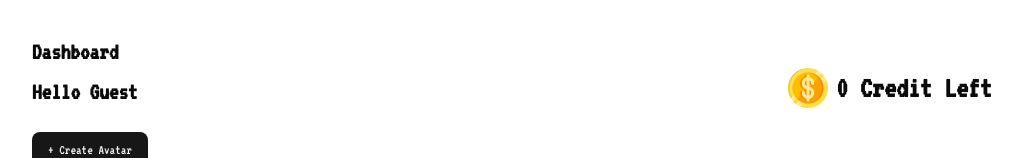
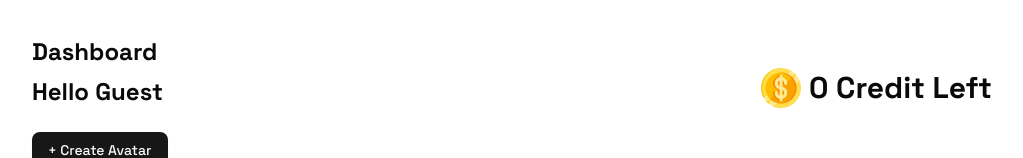
Before and after one commit to Smith-S-S/Ai-Profile-Pic-Generator, a Next.js app: page /dashboard in a window 1280 px wide. Shown: the part 147-305 px from the top of the page, without its empty margins (128-1151 px from the left). Built offline with nearby package versions, Linux system fonts and the light colour scheme; no server answers.

Commit message:
added credit for new users

```diff
--- a/app/api/ai-logo-model/route.tsx
+++ b/app/api/ai-logo-model/route.tsx
@@ -66,7 +66,7 @@ export async function POST(request: Request) {
 
     if (userCredit) {
       // Deduct user credits or perform any other logic
-      await updateDoc(doc(db, 'users', email), { credit: userCredit - 1 });
+      await updateDoc(doc(db, 'users', email), { credits: userCredit - 1 });
     }
 
     } else {
--- a/app/api/users/route.jsx
+++ b/app/api/users/route.jsx
@@ -15,10 +15,12 @@ export async function POST(request) {
             return NextResponse.json(docsnap.data())
             }
         else{
-            // insert user data
+            // insert user data with default credits
+            const defaultCredits = parseInt(process.env.DEFAULT_USER_CREDITS) || 5;
             const data = {
                 email: userEmail,
-                name: userName
+                name: userName,
+                credits: defaultCredits
             }
             await setDoc(doc(db, "users", userEmail), {
                 ...data,
--- a/app/dashboard/_component/Info.jsx
+++ b/app/dashboard/_component/Info.jsx
@@ -8,7 +8,7 @@ import { Button } from "@/components/ui/button";
 import Link from "next/link";
 
 function Info() {
-  const { userDetail, setUserDetail } = useContext(UserDetailContext);
+  const { userDetails, setUserDetails } = useContext(UserDetailContext);
   const [hasMounted, setHasMounted] = useState(false);
 
   useEffect(() => {
@@ -17,28 +17,28 @@ function Info() {
 
   useEffect(() => {
     const fetchUser = async () => {
-      if (!userDetail?.email) return;
-      const docRef = doc(db, "users", userDetail.email);
+      if (!userDetails?.email) return;
+      const docRef = doc(db, "users", userDetails.email);
       const docSnap = await getDoc(docRef);
 
       if (docSnap.exists()) {
-        setUserDetail(docSnap.data()); // overwrite with Firestore data
+        setUserDetails(docSnap.data()); // overwrite with Firestore data
       }
     };
 
     fetchUser();
-  }, [userDetail?.email]);
+  }, [userDetails?.email]);
 
   return (
     <div>
       <h2 className="font-bold text-2xl">Dashboard</h2>
       <div className="flex justify-between items-center">
           <div>
-            <h2 className="font-bold text-2xl mt-2">Hello {hasMounted ? userDetail?.name || "Guest" : ""}</h2>
+            <h2 className="font-bold text-2xl mt-2">Hello {hasMounted ? userDetails?.name || "Guest" : ""}</h2>
           </div>
         <div className="flex items-center gap-2">
           <Image src={"/dollar.png"} alt="coin" width={40} height={40} />
-          <h2 className="font-bold text-3xl">{userDetail?.credits ?? 0} Credit Left</h2>
+          <h2 className="font-bold text-3xl">{userDetails?.credits ?? 0} Credit Left</h2>
         </div>
       </div>
         <div className="flex justify-between items-center mt-6">
--- a/app/dashboard/_component/LogoList.jsx
+++ b/app/dashboard/_component/LogoList.jsx
@@ -8,15 +8,15 @@ import { View } from 'lucide-react';
 
 
 function LogoList() {
-  const { userDetail, setUserDetail } = useContext(UserDetailContext);
+  const { userDetails, setUserDetails } = useContext(UserDetailContext);
   const [logoList, setLogoList] = React.useState([]);
 
   useEffect(() => {
-    userDetail && GetUserLogos();
-  }, [userDetail]);
+    userDetails && GetUserLogos();
+  }, [userDetails]);
 
   const GetUserLogos = async() => {
-    const querySnapshot = await getDocs(collection(db, "users", userDetail?.email, "logos"));
+    const querySnapshot = await getDocs(collection(db, "users", userDetails?.email, "logos"));
     setLogoList([]);
     querySnapshot.forEach((doc) => {
       console.log(doc.data());
--- a/app/generate-logo/page.jsx
+++ b/app/generate-logo/page.jsx
@@ -37,7 +37,7 @@ function GenerateLogo() {
 
 const GenerateAiLogo = async () => {
 
-  if (modelType!= "Free" && userDetails?.credit <= 0) {
+  if (modelType!= "Free" && userDetails?.credits <= 0) {
     // alert("You have no credits left. Please upgrade your plan.");
     toast.error("You have no credits left. Please upgrade your plan.");
     return;
@@ -63,7 +63,7 @@ const GenerateAiLogo = async () => {
         title: formData?.title,
         desc: formData?.desc,
         type: modelType,
-        userCredit: userDetails?.credit
+        userCredit: userDetails?.credits
       });
 
       console.log("AI logo model result", result?.data);
--- a/app/layout.js
+++ b/app/layout.js
@@ -1,4 +1,5 @@
-import { VT323 } from "next/font/google";
+import { Space_Grotesk } from "next/font/google";
+
 import "./globals.css";
 import Provider from "./provider";
 import { ClerkProvider } from "@clerk/nextjs";
@@ -6,9 +7,11 @@ import { Toaster } from "sonner";
 
 // here is the font i want to use in my project
 
-const press_font = VT323({
+const spaceGrotesk = Space_Grotesk({
   subsets: ["latin"],
-  weight: "400" // Specify the only available weight
+  weight: ["300", "400", "500", "600", "700"], // Available weights
+  display: "swap", // Recommended for better performance
+  variable: "--font-space-grotesk" // Optional: for Tailwind integration
 });
 
 export const metadata = {
@@ -21,7 +24,7 @@ export default function RootLayout({ children }) {
     <ClerkProvider>
     <html lang="en">
       <body
-        className={press_font.className}
+        className={spaceGrotesk.className}
       >
         <Provider>{children}</Provider>
         <Toaster/>
```
